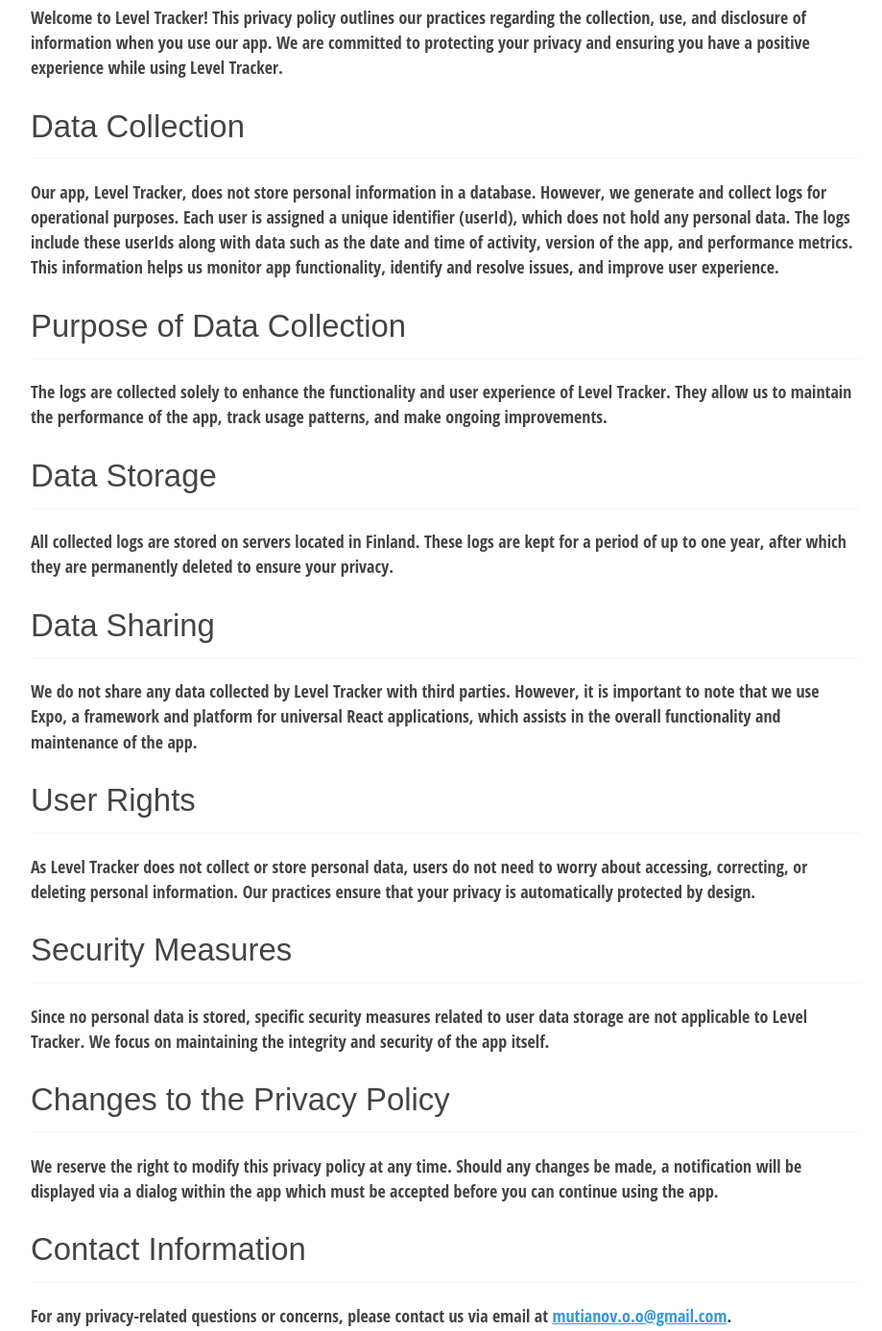
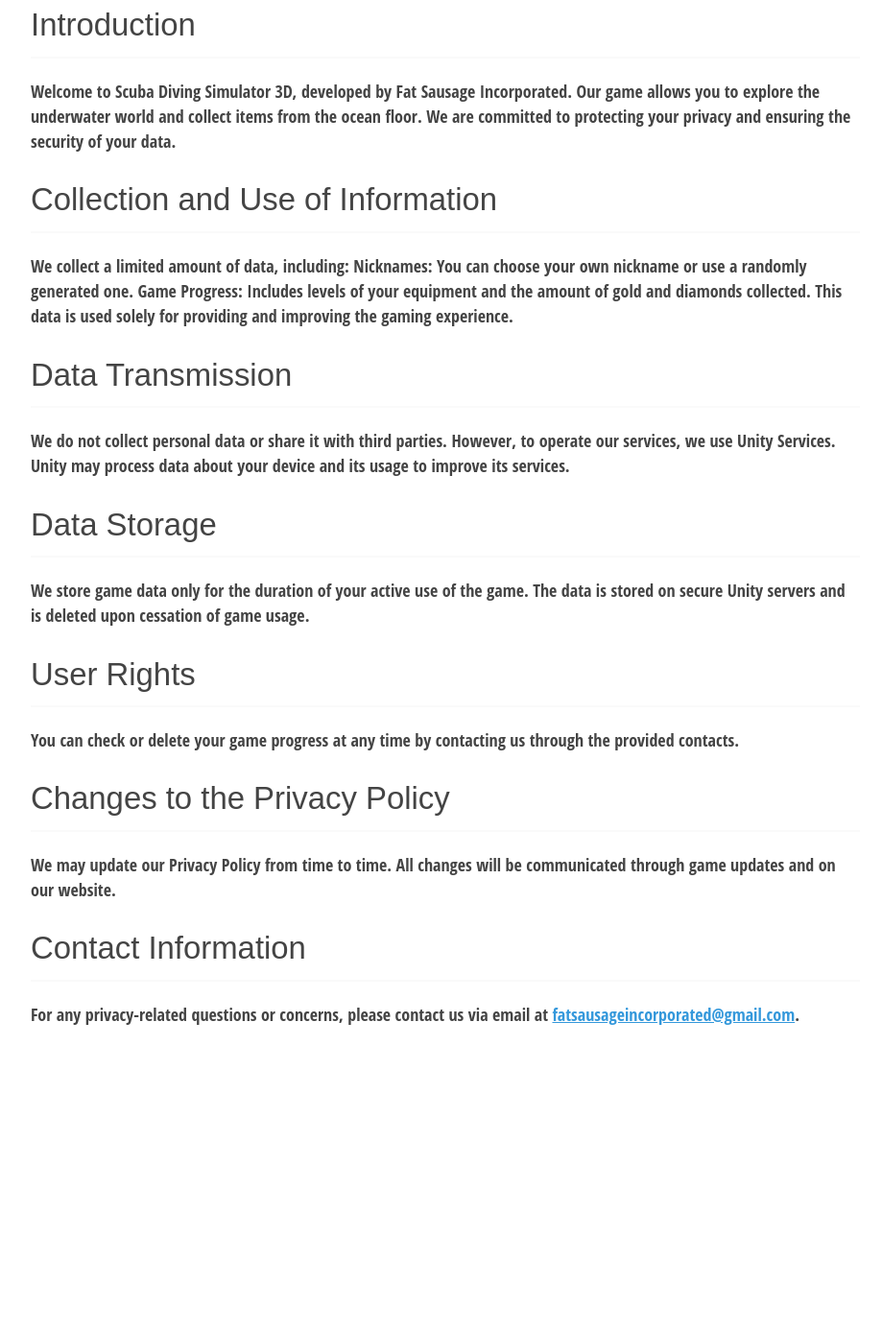
Before and after one commit to NexorSL/NexorSL.github.io, a plain HTML site: page index.html in a window 1280 px wide. Shown: the part 217-1604 px from the top of the page at 96% size, without its empty margins (176-1095 px from the left). After the commit the page ends 1315 px from the top, so only its background shows below. Drawn offline with Linux system fonts and the light colour scheme.

Commit message:
Update index.html

```diff
--- a/index.html
+++ b/index.html
@@ -7,33 +7,31 @@
     <link rel="stylesheet" href="./modest.css">
 </head>
 <body>
-    <h1>Privacy Policy for Level Tracker</h1>
+    <h1>Privacy Policy for Scuba Diving Simulator 3D</h1>
 
     <h2>Introduction</h2>
-    <p>Welcome to Level Tracker! This privacy policy outlines our practices regarding the collection, use, and disclosure of information when you use our app. We are committed to protecting your privacy and ensuring you have a positive experience while using Level Tracker.</p>
+    <p>Welcome to Scuba Diving Simulator 3D, developed by Fat Sausage Incorporated. Our game allows you to explore the underwater world and collect items from the ocean floor. We are committed to protecting your privacy and ensuring the security of your data.</p>
 
-    <h2>Data Collection</h2>
-    <p>Our app, Level Tracker, does not store personal information in a database. However, we generate and collect logs for operational purposes. Each user is assigned a unique identifier (userId), which does not hold any personal data. The logs include these userIds along with data such as the date and time of activity, version of the app, and performance metrics. This information helps us monitor app functionality, identify and resolve issues, and improve user experience.</p>
+    <h2>Collection and Use of Information</h2>
+    <p>We collect a limited amount of data, including:
+Nicknames: You can choose your own nickname or use a randomly generated one.
+Game Progress: Includes levels of your equipment and the amount of gold and diamonds collected.
+This data is used solely for providing and improving the gaming experience.
+    </p>
 
-    <h2>Purpose of Data Collection</h2>
-    <p>The logs are collected solely to enhance the functionality and user experience of Level Tracker. They allow us to maintain the performance of the app, track usage patterns, and make ongoing improvements.</p>
+    <h2>Data Transmission</h2>
+    <p>We do not collect personal data or share it with third parties. However, to operate our services, we use Unity Services. Unity may process data about your device and its usage to improve its services.</p>
 
     <h2>Data Storage</h2>
-    <p>All collected logs are stored on servers located in Finland. These logs are kept for a period of up to one year, after which they are permanently deleted to ensure your privacy.</p>
-
-    <h2>Data Sharing</h2>
-    <p>We do not share any data collected by Level Tracker with third parties. However, it is important to note that we use Expo, a framework and platform for universal React applications, which assists in the overall functionality and maintenance of the app.</p>
+    <p>We store game data only for the duration of your active use of the game. The data is stored on secure Unity servers and is deleted upon cessation of game usage.</p>
 
     <h2>User Rights</h2>
-    <p>As Level Tracker does not collect or store personal data, users do not need to worry about accessing, correcting, or deleting personal information. Our practices ensure that your privacy is automatically protected by design.</p>
-
-    <h2>Security Measures</h2>
-    <p>Since no personal data is stored, specific security measures related to user data storage are not applicable to Level Tracker. We focus on maintaining the integrity and security of the app itself.</p>
+    <p>You can check or delete your game progress at any time by contacting us through the provided contacts.</p>
 
     <h2>Changes to the Privacy Policy</h2>
-    <p>We reserve the right to modify this privacy policy at any time. Should any changes be made, a notification will be displayed via a dialog within the app which must be accepted before you can continue using the app.</p>
+    <p>We may update our Privacy Policy from time to time. All changes will be communicated through game updates and on our website.</p>
 
     <h2>Contact Information</h2>
-    <p>For any privacy-related questions or concerns, please contact us via email at <a href="mailto:xd.com">mutianov.o.o@gmail.com</a>.</p>
+    <p>For any privacy-related questions or concerns, please contact us via email at <a href="fatsausageincorporated@gmail.com">fatsausageincorporated@gmail.com</a>.</p>
 </body>
 </html>
```
